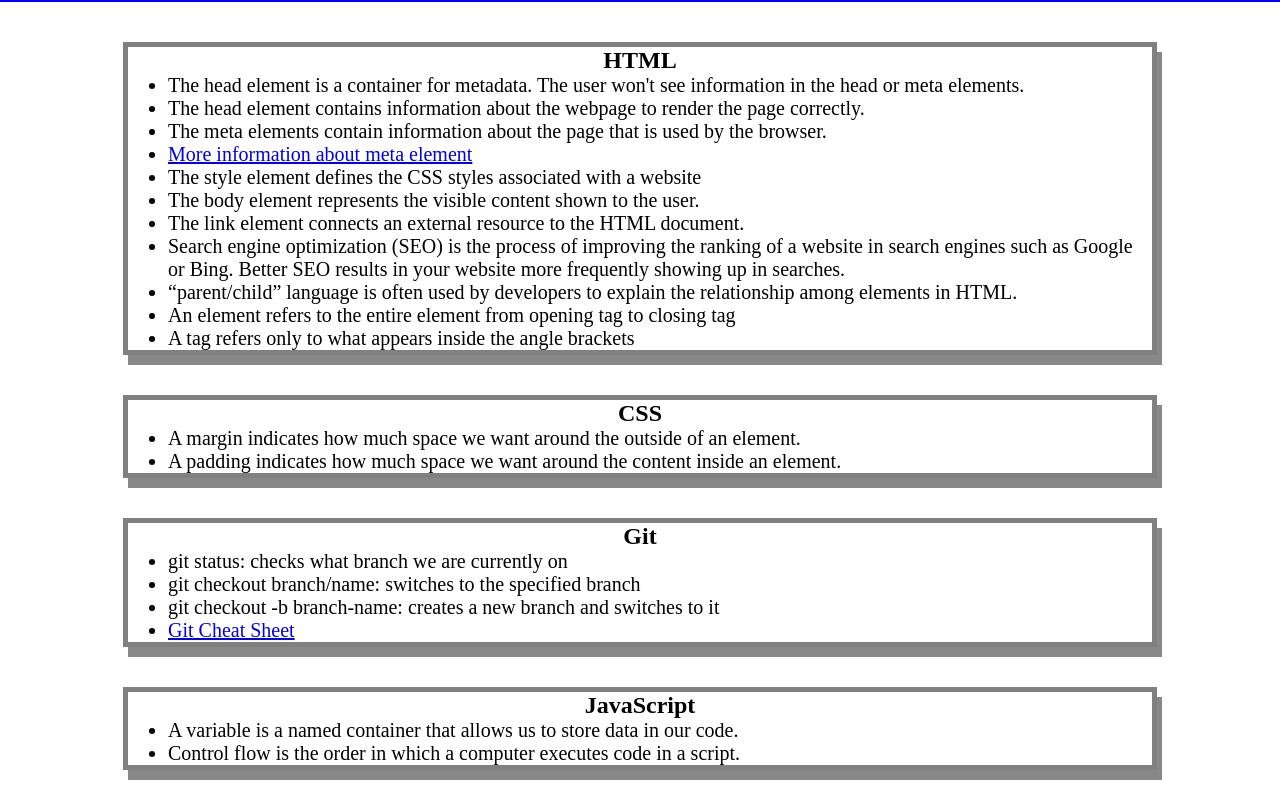
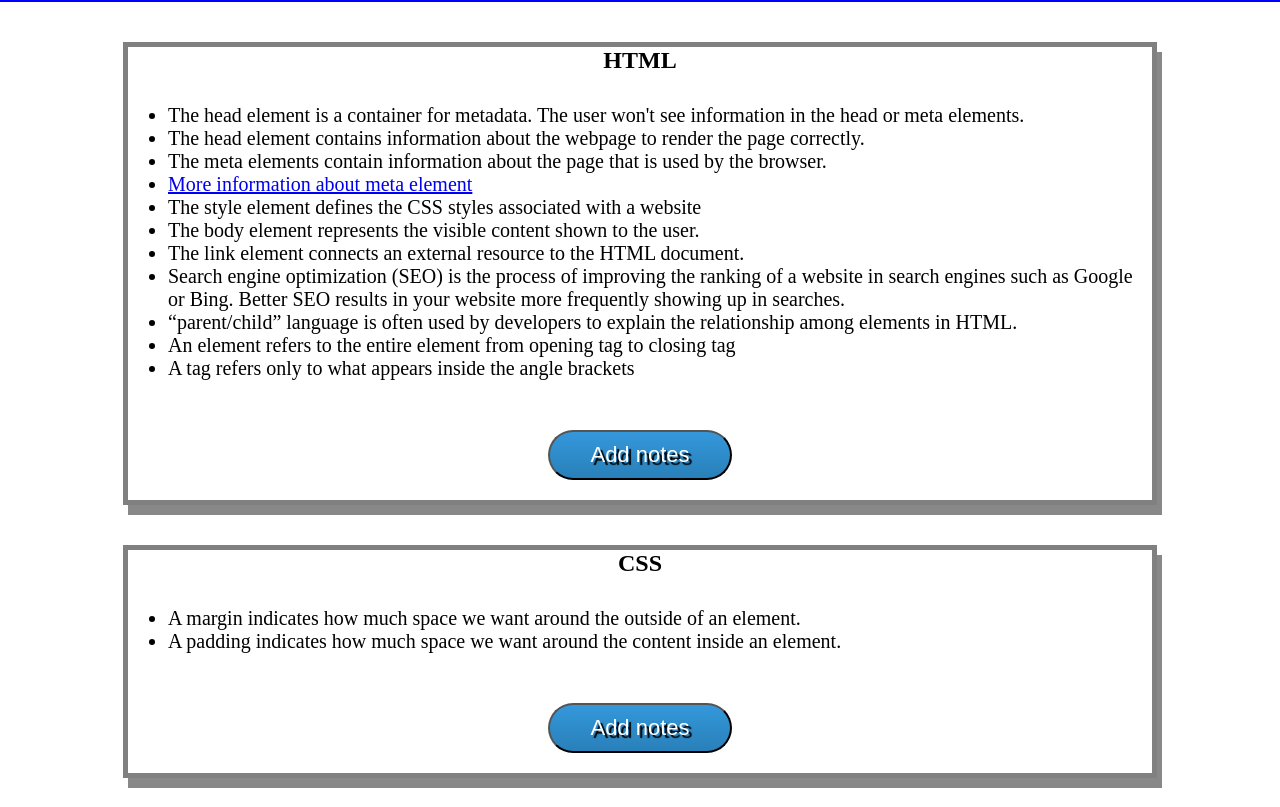
Before and after one commit to yordanop/prework-study-guide, a plain HTML site: page index.html in a window 1280 px wide. Shown: the part 118-925 px from the top of the page. Drawn offline with Linux system fonts and the light colour scheme.

Commit message:
added 'add notes' buttons

```diff
--- a/assets/style.css
+++ b/assets/style.css
@@ -14,7 +14,7 @@ footer {
 h1,
 h2 {
     text-align: center;
-}
+    }
 
 img {
     display: block;
@@ -27,11 +27,49 @@ img {
 ul {
     padding-left: 40px;
     font-size: 20px;
+    padding-top: 30px;
+    padding-bottom: 30px;
 }
+
+button {
+    background: #3498db;
+    background-image: -webkit-linear-gradient(top, #3498db, #2980b9);
+    background-image: -moz-linear-gradient(top, #3498db, #2980b9);
+    background-image: -ms-linear-gradient(top, #3498db, #2980b9);
+    background-image: -o-linear-gradient(top, #3498db, #2980b9);
+    background-image: linear-gradient(to bottom, #3498db, #2980b9);
+    -webkit-border-radius: 28;
+    -moz-border-radius: 28;
+    border-radius: 28px;
+    text-shadow: 3px 3px 1px #000000;
+    font-family: Arial;
+    color: #ffffff;
+    font-size: 22px;
+    padding: 10px 40px 10px 40px;
+    text-decoration: none;
+    text-align: center
+  }
+
+  button:hover {
+    background: #3cb0fd;
+    background-image: -webkit-linear-gradient(top, #3cb0fd, #3498db);
+    background-image: -moz-linear-gradient(top, #3cb0fd, #3498db);
+    background-image: -ms-linear-gradient(top, #3cb0fd, #3498db);
+    background-image: -o-linear-gradient(top, #3cb0fd, #3498db);
+    background-image: linear-gradient(to bottom, #3cb0fd, #3498db);
+    text-decoration: none;
+  }
 
 p {
     text-align: center;
     font-size: 30px;
+  }
+
+  .btn_main{
+    display: flex;
+    justify-content: center;
+    padding-top: 20px;
+    padding-bottom: 20px;
   }
 
   .card {
@@ -39,4 +77,6 @@ p {
     margin: 40px auto;
     border: 5px solid gray;
     box-shadow: 5px 10px #888888;
+    align-items: center;
+    justify-content: center;
   }
--- a/index.html
+++ b/index.html
@@ -30,6 +30,9 @@
           <li>An element refers to the entire element from opening tag to closing tag</li>
           <li>A tag refers only to what appears inside the angle brackets</li>
         </ul>
+        <div class="btn_main">
+          <button>Add notes</button>
+        </div>
 
       </section>
 
@@ -39,6 +42,9 @@
           <li>A margin indicates how much space we want around the outside of an element.</li>
           <li>A padding indicates how much space we want around the content inside an element.</li>
         </ul>
+        <div class="btn_main">
+          <button>Add notes</button>
+        </div>
       </section>
 
       <section class="card" id="git-section">
@@ -49,6 +55,9 @@
           <li>git checkout -b branch-name: creates a new branch and switches to it</li>
           <li><a href="https://education.github.com/git-cheat-sheet-education.pdf">Git Cheat Sheet</a></li>
         </ul>
+        <div class="btn_main">
+          <button>Add notes</button>
+        </div>
       </section>
 
       <section class="card" id="javascript-section">
@@ -57,6 +66,9 @@
           <li>A variable is a named container that allows us to store data in our code.</li>
           <li>Control flow is the order in which a computer executes code in a script.</li>
         </ul>
+        <div class="btn_main">
+          <button>Add notes</button>
+        </div>
       </section>
     </main>
 
```
